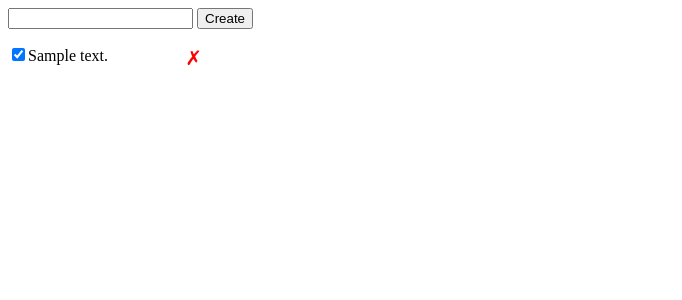
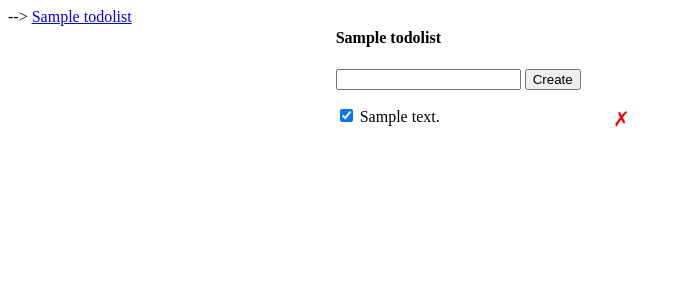
Before and after one commit to n-goyal/flask-CRUD-app, a Flask app: template templates/index.html in a window 1280 px wide. Shown: the top 300 px of the page, without its empty margins (0-682 px from the left). Run offline with Flask 2, Linux system fonts and the light colour scheme; the template is opened without the code that fills it: values that come from a table or form of the project are taken from there, others are empty; tables that the repository leaves empty hold one stand-in row (values such as "Sample post").

Commit message:
added changes for multi list todo app

```diff
--- a/app.py
+++ b/app.py
@@ -48,12 +48,13 @@ def create_todo():
     try:
         # description = request.form.get('description', '')
         description = request.get_json()['description']
+        list_id = request.get_json()['list_id']
         # Instructions for model
         todo = Todo(description=description)
+        active_list = TodoList.query.get(list_id)
+        todo.list = active_list
         db.session.add(todo)
         db.session.commit()
-        body['id'] = todo.id
-        body['completed'] = todo.completed
         body['description'] = todo.description
         # updates the view
         # return redirect(url_for('index'))
@@ -97,10 +98,17 @@ def delete_item(todo_id):
     return jsonify({'success': True})
 
 # controller
+@app.route('/lists/<list_id>')
+def get_list_todos(list_id):
+  return render_template('index.html',
+  lists=TodoList.query.all(),
+  active_list=TodoList.query.get(list_id),
+  todos=Todo.query.filter_by(list_id=list_id).order_by('id').all()
+)
+
 @app.route('/')
 def index():
-    # views: index.html
-    return render_template('index.html', data=Todo.query.order_by('id').all())
+  return redirect(url_for('get_list_todos', list_id=1))
 
 if __name__ == "__main__":
     app.run(host='0.0.0.0')
--- a/static/style/app.css
+++ b/static/style/app.css
@@ -6,7 +6,7 @@ ul {
     list-style: none;
     padding: 0;
     margin: 0;
-    width: 200px;
+    width: 300px;
 }
 li{
     clear: both;
@@ -21,3 +21,10 @@ li button{
     font-size: 20px;
     background: none;
 }
+.lists-wrapper, .todos-wrapper {
+    display: inline-block;
+    vertical-align: top;
+}
+.todos-wrapper{
+    float: mid;
+}
--- a/templates/index.html
+++ b/templates/index.html
@@ -1,23 +1,149 @@
 <html>
   <head>
     <title>Todo App</title>
-    <link rel="stylesheet" type="text/css" href="{{ url_for('static', filename='style/app.css') }}">
+    <!-- link rel="stylesheet" type="text/css" href="{{ url_for('static', filename='/style/app.css') }}" -->
+    <style>
+      /* style sheet for index.html */
+      #error {
+          display: none;
+      }
+      ul {
+          list-style: none;
+          padding: 0;
+          margin: 0;
+          width: 300px;
+      }
+      li{
+          clear: both;
+      }
+      li button{
+          -webkit-appearance: none;
+          border: none;
+          outline: none;
+          color: red;
+          float: right;
+          cursor: pointer;
+          font-size: 20px;
+          background: none;
+      }
+      .lists-wrapper, .todos-wrapper {
+          display: inline-block;
+          vertical-align: top;
+      }
+      .todos-wrapper{
+          float: mid;
+      }
+    </style> -->
   </head>
   <body>
-    <div id="error" class="hidden">Something went wrong!</div>
-    <form id="form" method="post" action="/todos/checkbox.onchange	create">
+    <div class="lists-wrapper">
+      <ul id="lists">
+        {% for list in lists %}
+        <li>
+          <a href="/lists/{{ list.id }}">
+            {{ list.name }}
+          </a>
+        </li>
+        {% endfor %}
+      </ul>
+    </div>
+    <div class="todos-wrapper">
+      <h4>{{ active_list.name }}</h4>
+      <form id="form">
         <input type="text" id="description" name="description" />
         <input type="submit" value="Create" />
       </form>
+      <div id="error" class="hidden">Something went wrong!</div>
       <ul id="todos">
-      {% for d in data %}
+        {% for todo in todos %}
         <li>
-        <input class="check-completed" data-id="{{ d.id }}" type="checkbox" {% if d.completed %} checked {% endif %} />{{ d.description }}
-        <button type="button" class="delete-button" data-id="{{ d.id }}">&cross;</button>
+          <input class="check-completed" data-id="{{ todo.id }}" type="checkbox" {% if todo.completed %} checked {% endif %} />
+          {{ todo.description }}
+          <button class="delete-button" data-id="{{ todo.id }}">&cross;</button>
         </li>
         {% endfor %}
       </ul>
+    </div>
+    <!-- script src="{{ url_for('static', filename='app.js')}}"></script -->
+    <script>
+      const deleteBtns = document.querySelectorAll('.delete-button');
+      for (let i = 0; i < deleteBtns.length; i++) {
+        const btn = deleteBtns[i];
+        btn.onclick = function(e) {
+          const todoId = e.target.dataset['id'];
+          fetch('/todos/' + todoId, {
+            method: 'DELETE'
+          })
+          .then(function() {
+            const item = e.target.parentElement;
+            item.remove();
+          })
+        }
+      }
+      const checkboxes = document.querySelectorAll('.check-completed');
+      for (let i = 0; i < checkboxes.length; i++) {
+        const checkbox = checkboxes[i];
+        checkbox.onchange = function(e) {
+          const newCompleted = e.target.checked;
+          const todoId = e.target.dataset['id'];
+          fetch('/todos/' + todoId + '/set-completed', {
+            method: 'POST',
+            body: JSON.stringify({
+              'completed': newCompleted
+            }),
+            headers: {
+              'Content-Type': 'application/json'
+            }
+          })
+          .then(function() {
+            document.getElementById('error').className = 'hidden';
+          })
+          .catch(function() {
+            document.getElementById('error').className = '';
+          })
+        }
+      }
+      const descInput = document.getElementById('description');
+      document.getElementById('form').onsubmit = function(e) {
+        e.preventDefault();
+        const desc = descInput.value;
+        descInput.value = '';
+        fetch('/todos/create', {
+          method: 'POST',
+          body: JSON.stringify({
+            'description': desc,
+            'list_id': {{ active_list.id }}
+          }),
+          headers: {
+            'Content-Type': 'application/json',
+          }
+        })
+        .then(response => response.json())
+        .then(jsonResponse => {
+          const li = document.createElement('li');
+          const checkbox = document.createElement('input');
+          checkbox.className = 'check-completed';
+          checkbox.type = 'checkbox';
+          checkbox.setAttribute('data-id', jsonResponse.id);
+          li.appendChild(checkbox);
 
-    <script src="{{ url_for('static', filename='app.js')}}"></script>
+          const text = document.createTextNode(' ' + jsonResponse.description);
+          li.appendChild(text);
+
+          const deleteBtn = document.createElement('button');
+          deleteBtn.className = 'delete-button';
+          deleteBtn.setAttribute('data-id', jsonResponse.id);
+          deleteBtn.innerHTML = '&cross;';
+          li.appendChild(deleteBtn);
+
+          document.getElementById('todos').appendChild(li);
+          document.getElementById('error').className = 'hidden';
+        })
+        .catch(function() {
+          console.error('Error occurred');
+          document.getElementById('error').className = '';
+        });
+      }
+    </script>
   </body>
 </html>
```
Also changed, not shown: static/app.js (+20 -5 lines). Lines whose indentation alone changed are shown as unchanged.
